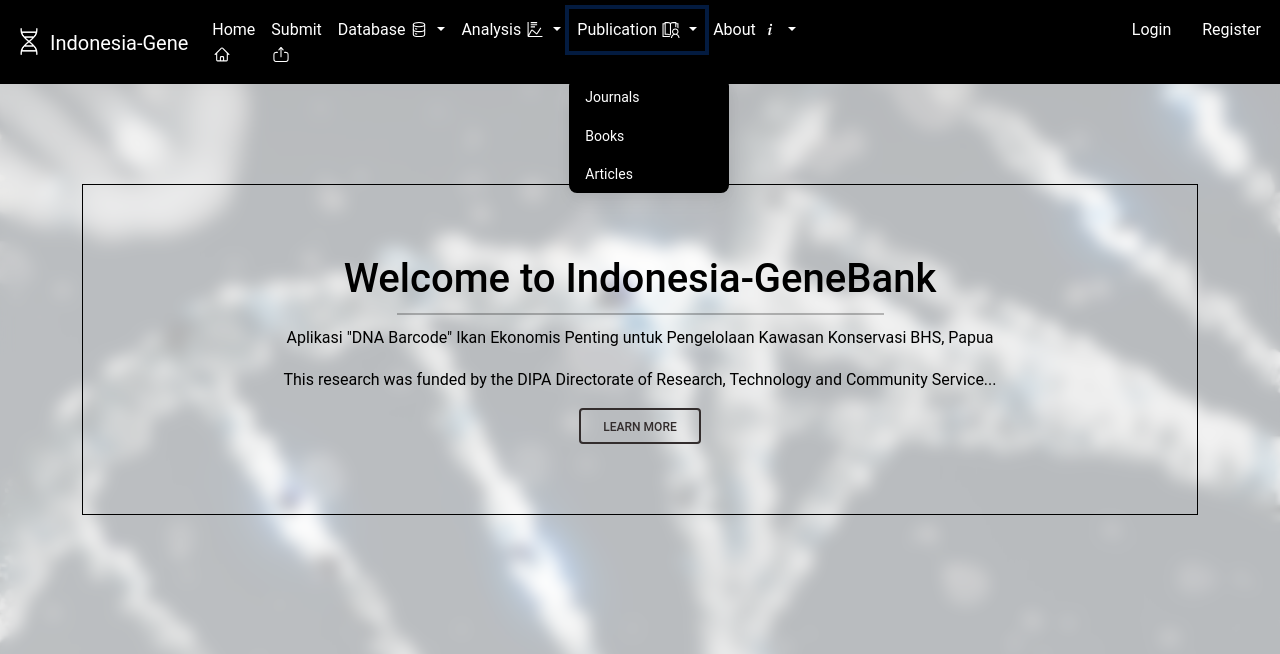
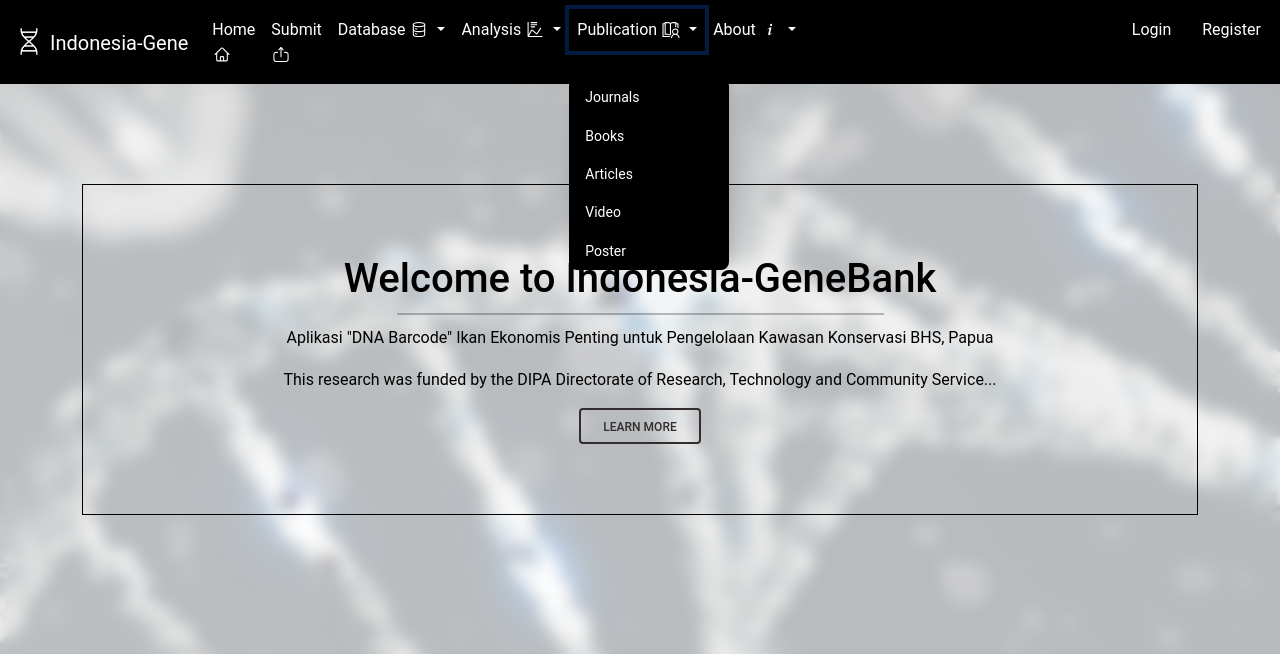
Before and after one commit to DhabitahAthirah/geneappv1testversion, a Flask app: page / in a window 1280 px wide, after a click on "Publication". Shown: the top 654 px of the page. Run offline with Flask 3, Linux system fonts and the light colour scheme; some libraries are stand-ins or nearby versions.

Commit message:
Update index.html

```diff
--- a/templates/index.html
+++ b/templates/index.html
@@ -211,6 +211,8 @@
               <li><a class="dropdown-item" href="/journal">Journals</a></li>
               <li><a class="dropdown-item" href="/books">Books</a></li>
               <li><a class="dropdown-item" href="/articles">Articles</a></li>
+              <li><a class="dropdown-item" href="/videos">Video</a></li>
+              <li><a class="dropdown-item" href="/posters">Poster</a></li>
             </ul>
           </li>
 
```
